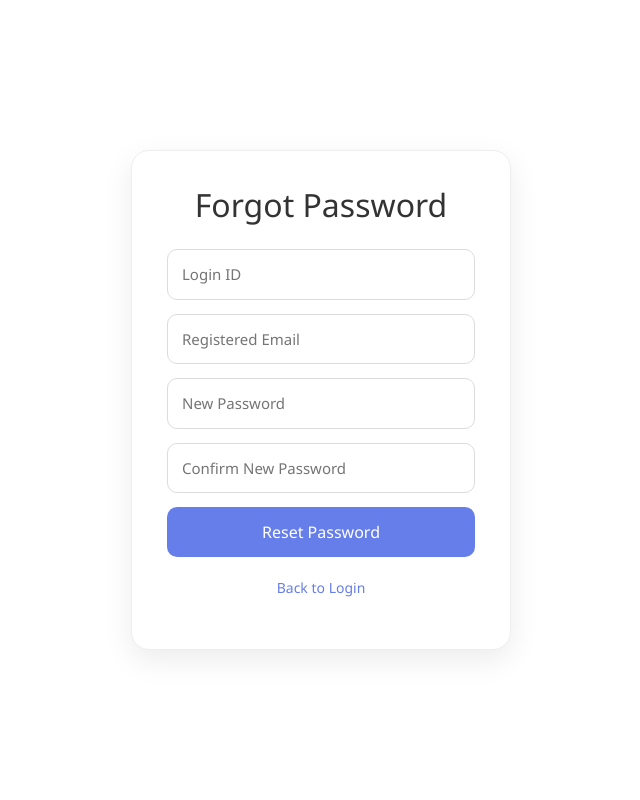
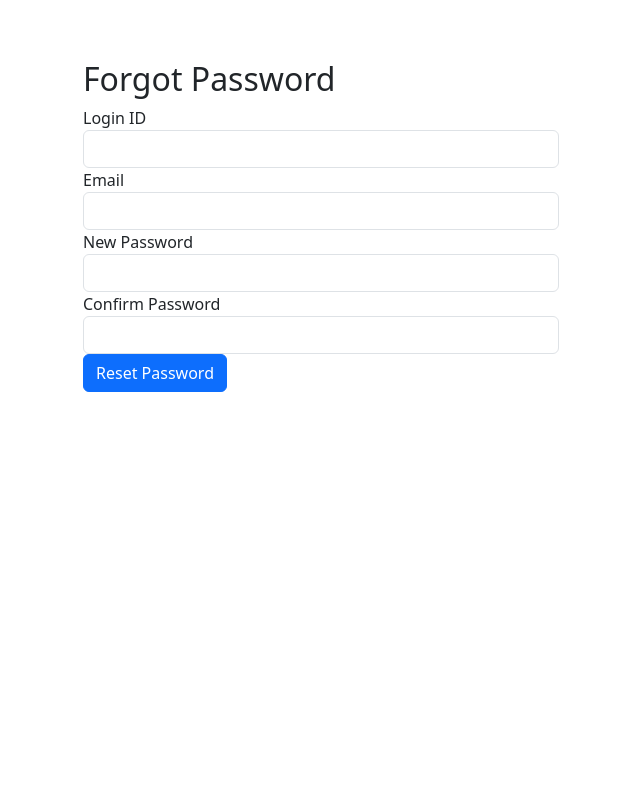
Before and after one commit to Savikhya/Book_Hive, a Django app: page /forgotpassword/ in a window 1280 px wide. Shown: the whole page, without its empty margins (319-959 px from the left). Run offline with Django 4.2, Linux system fonts and the light colour scheme.

Commit message:
Updated forgot password template

```diff
--- a/BookhiveProject/myapp/templates/forgotpassword.html
+++ b/BookhiveProject/myapp/templates/forgotpassword.html
@@ -1,121 +1,40 @@
 {% extends 'base.html' %}
 {% block contents %}
 
-<style>
-    body {
-        margin: 0;
-        padding: 0;
-        background: white;
-        font-family: 'Segoe UI', sans-serif;
-    }
-
-    .container {
-        min-height: 100vh;
-        display: flex;
-        justify-content: center;
-        align-items: center;
-        padding: 40px 20px;
-    }
-
-    .card {
-        width: 380px;
-        background: white;
-        border: 1px solid #eeeeee;
-        border-radius: 18px;
-        box-shadow: 0 10px 30px rgba(0,0,0,0.08);
-        padding: 35px;
-    }
-
-    .card h2 {
-        text-align: center;
-        margin-bottom: 25px;
-        color: #333;
-    }
-
-    .card input {
-        width: 100%;
-        padding: 13px 14px;
-        margin-bottom: 14px;
-        border-radius: 10px;
-        border: 1px solid #dcdcdc;
-        font-size: 15px;
-        box-sizing: border-box;
-        outline: none;
-    }
-
-    .card input:focus {
-        border-color: #667eea;
-    }
-
-    .btn {
-        width: 100%;
-        padding: 13px;
-        border: none;
-        border-radius: 10px;
-        background: #667eea;
-        color: white;
-        font-size: 16px;
-        cursor: pointer;
-    }
-
-    .btn:hover {
-        background: #5a67d8;
-    }
-
-    .links {
-        margin-top: 18px;
-        text-align: center;
-    }
-
-    .links a {
-        text-decoration: none;
-        color: #667eea;
-        font-size: 14px;
-        font-weight: 500;
-    }
-
-    .links a:hover {
-        text-decoration: underline;
-    }
-
-    .message {
-        margin-top: 15px;
-        text-align: center;
-    }
-
-    .message p {
-        margin: 6px 0;
-        color: #d11a2a;
-    }
-</style>
-
-<div class="container">
-    <div class="card">
+<div class="container" style="margin-top: 60px; max-width: 500px;">
     <h2>Forgot Password</h2>
 
-        <form action="{% url 'ForgotPassword' %}" method="post">
+    <form method="post" action="{% url 'ForgotPassword' %}">
         {% csrf_token %}
 
-            <input type="text" name="loginid" placeholder="Login ID" required>
-            <input type="email" name="email" placeholder="Registered Email" required>
-            <input type="password" name="new_password" placeholder="New Password" required>
-            <input type="password" name="confirm_password" placeholder="Confirm New Password" required>
+        <div class="form-group">
+            <label>Login ID</label>
+            <input type="text" name="loginid" class="form-control" required>
+        </div>
 
-            <button type="submit" class="btn">Reset Password</button>
+        <div class="form-group">
+            <label>Email</label>
+            <input type="email" name="email" class="form-control" required>
+        </div>
+
+        <div class="form-group">
+            <label>New Password</label>
+            <input type="password" name="new_password" class="form-control" required>
+        </div>
+
+        <div class="form-group">
+            <label>Confirm Password</label>
+            <input type="password" name="confirm_password" class="form-control" required>
+        </div>
+
+        <button type="submit" class="btn btn-primary">Reset Password</button>
     </form>
 
-        <div class="links">
-            <a href="{% url 'UserLogin' %}">Back to Login</a>
-        </div>
-
-        <div class="message">
     {% if messages %}
         {% for message in messages %}
-                    <p>{{ message }}</p>
+            <p style="margin-top: 10px; color: red;">{{ message }}</p>
         {% endfor %}
     {% endif %}
 </div>
-    </div>
-</div>
 
 {% endblock %}
```
Lines whose indentation alone changed are shown as unchanged.
